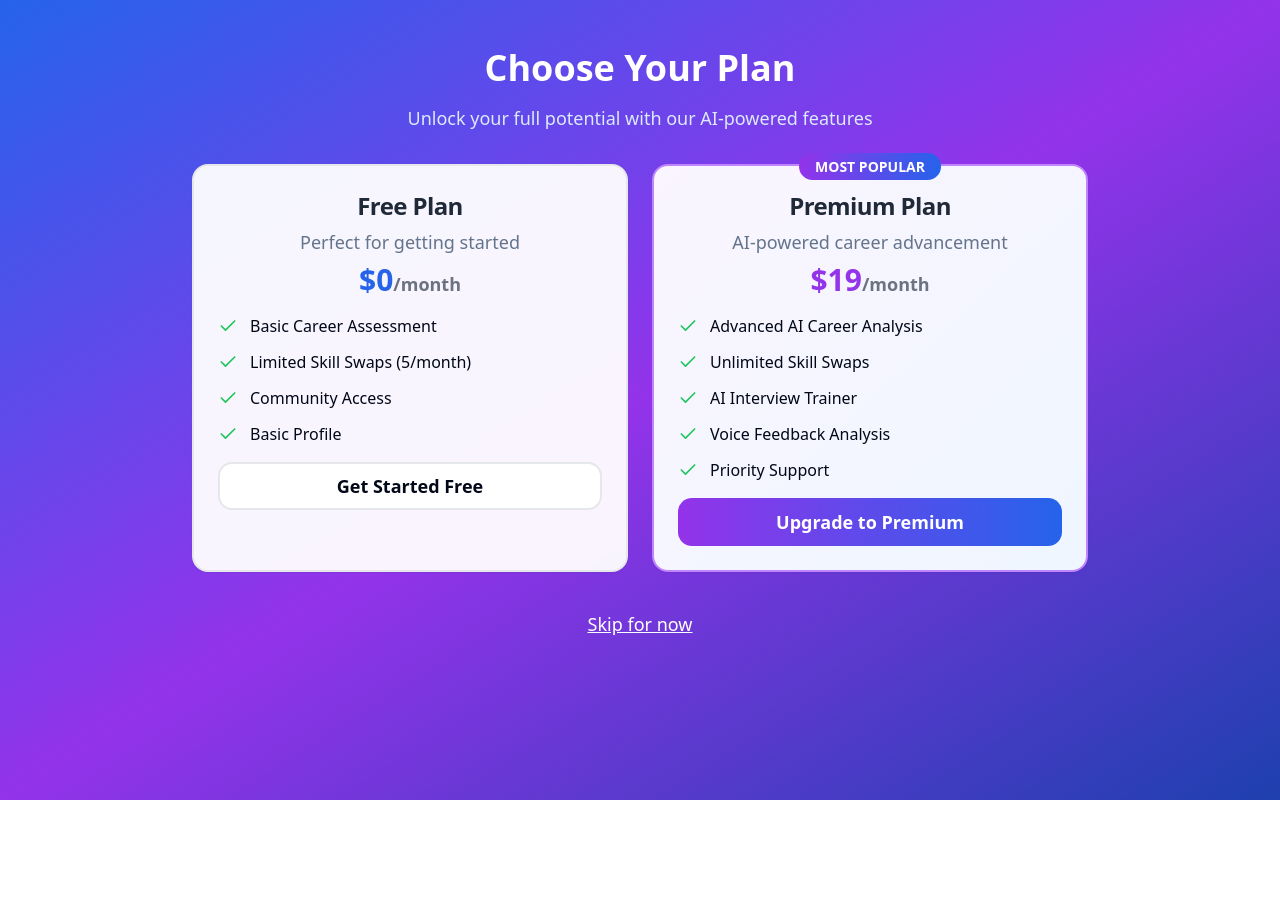
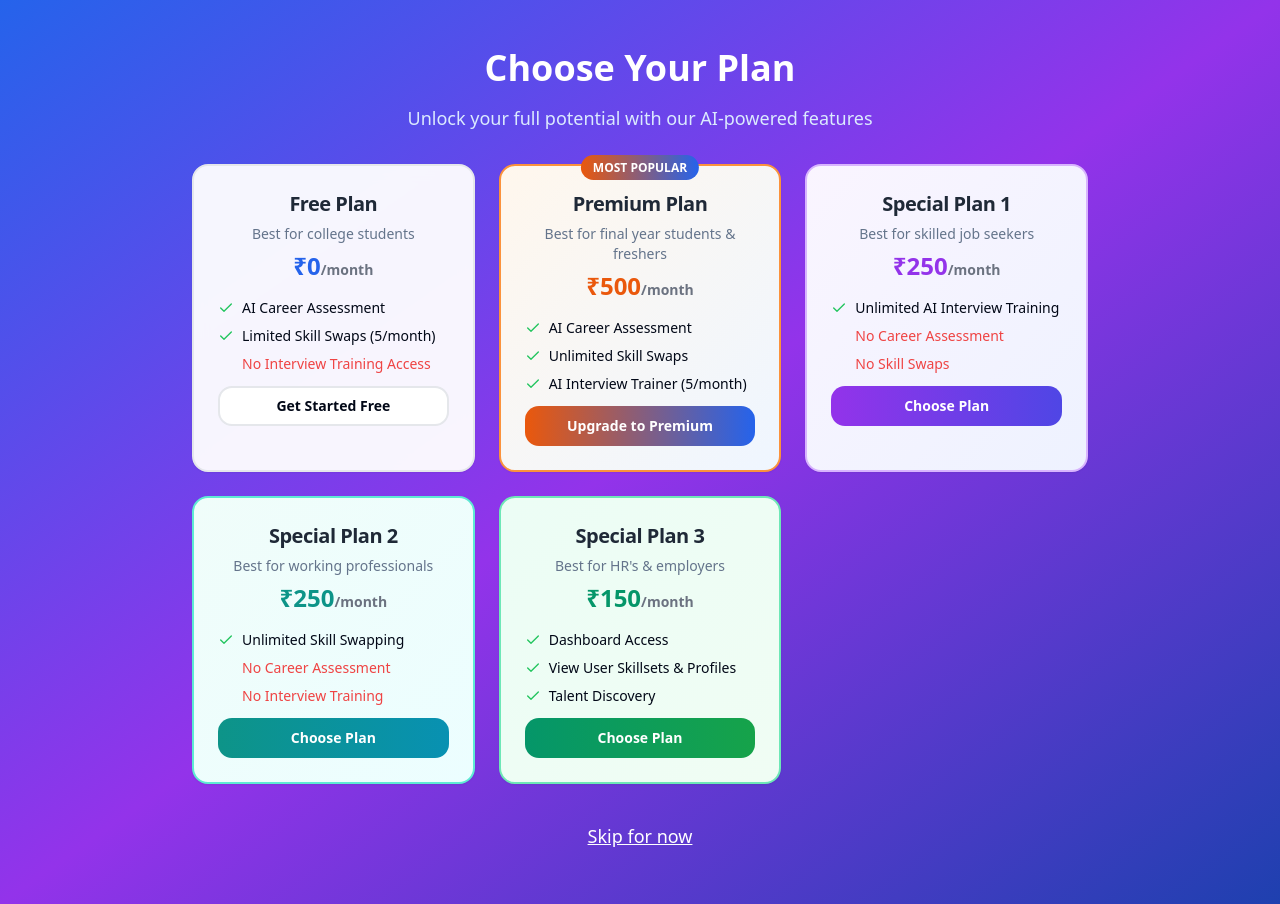
Before and after one commit to khailesh-kumar-sa/skill-it-prototype, a React (Vite) app: page /subscription in a window 1280 px wide. Before the commit the page ends 800 px from the top, so only its background shows below. Built offline with nearby package versions, Linux system fonts and the light colour scheme.

Commit message:
Add subscription plans
Implement 5 distinct subscription plans on the payment page, including Free, Premium, Special Plan 1, Special Plan 2, and Special Plan 3. Each plan details specific features and pricing in INR, with the "Skip for now" button remaining functional.

```diff
--- a/src/pages/Subscription.tsx
+++ b/src/pages/Subscription.tsx
@@ -24,81 +24,159 @@ const Subscription = () => {
           <p className="text-blue-100 text-lg">Unlock your full potential with our AI-powered features</p>
         </div>
 
-        <div className="grid md:grid-cols-2 gap-6 mb-8">
+        <div className="grid lg:grid-cols-3 md:grid-cols-2 gap-6 mb-8">
+          {/* Free Plan */}
           <Card className="border-2 border-gray-200 bg-white/95 backdrop-blur hover:shadow-xl transition-all duration-300 animate-scale-in">
             <CardHeader className="text-center pb-4">
-              <CardTitle className="text-2xl font-bold text-gray-800">Free Plan</CardTitle>
-              <CardDescription className="text-lg">Perfect for getting started</CardDescription>
-              <div className="text-3xl font-bold text-blue-600 mt-2">$0<span className="text-lg text-gray-500">/month</span></div>
+              <CardTitle className="text-xl font-bold text-gray-800">Free Plan</CardTitle>
+              <CardDescription className="text-sm">Best for college students</CardDescription>
+              <div className="text-2xl font-bold text-blue-600 mt-2">₹0<span className="text-sm text-gray-500">/month</span></div>
             </CardHeader>
-            <CardContent className="space-y-4">
-              <div className="space-y-3">
+            <CardContent className="space-y-3">
+              <div className="space-y-2">
                 <div className="flex items-center">
-                  <Check className="h-5 w-5 text-green-500 mr-3" />
-                  <span>Basic Career Assessment</span>
+                  <Check className="h-4 w-4 text-green-500 mr-2" />
+                  <span className="text-sm">AI Career Assessment</span>
                 </div>
                 <div className="flex items-center">
-                  <Check className="h-5 w-5 text-green-500 mr-3" />
-                  <span>Limited Skill Swaps (5/month)</span>
+                  <Check className="h-4 w-4 text-green-500 mr-2" />
+                  <span className="text-sm">Limited Skill Swaps (5/month)</span>
                 </div>
-                <div className="flex items-center">
-                  <Check className="h-5 w-5 text-green-500 mr-3" />
-                  <span>Community Access</span>
-                </div>
-                <div className="flex items-center">
-                  <Check className="h-5 w-5 text-green-500 mr-3" />
-                  <span>Basic Profile</span>
+                <div className="flex items-center text-red-500">
+                  <span className="text-sm ml-6">No Interview Training Access</span>
                 </div>
               </div>
               <Button
                 onClick={() => handleSubscribe('free')}
                 variant="outline"
-                className="w-full h-12 text-lg font-semibold hover:bg-blue-50 border-2 hover:border-blue-200"
+                className="w-full h-10 text-sm font-semibold hover:bg-blue-50 border-2 hover:border-blue-200"
               >
                 Get Started Free
               </Button>
             </CardContent>
           </Card>
 
-          <Card className="border-2 border-purple-400 bg-gradient-to-br from-purple-50 to-blue-50 hover:shadow-xl transition-all duration-300 animate-scale-in relative">
+          {/* Premium Plan */}
+          <Card className="border-2 border-orange-400 bg-gradient-to-br from-orange-50 to-blue-50 hover:shadow-xl transition-all duration-300 animate-scale-in relative">
             <div className="absolute -top-3 left-1/2 transform -translate-x-1/2">
-              <span className="bg-gradient-to-r from-purple-600 to-blue-600 text-white px-4 py-1 rounded-full text-sm font-semibold">
+              <span className="bg-gradient-to-r from-orange-600 to-blue-600 text-white px-3 py-1 rounded-full text-xs font-semibold">
                 MOST POPULAR
               </span>
             </div>
             <CardHeader className="text-center pb-4">
-              <CardTitle className="text-2xl font-bold text-gray-800">Premium Plan</CardTitle>
-              <CardDescription className="text-lg">AI-powered career advancement</CardDescription>
-              <div className="text-3xl font-bold text-purple-600 mt-2">$19<span className="text-lg text-gray-500">/month</span></div>
+              <CardTitle className="text-xl font-bold text-gray-800">Premium Plan</CardTitle>
+              <CardDescription className="text-sm">Best for final year students & freshers</CardDescription>
+              <div className="text-2xl font-bold text-orange-600 mt-2">₹500<span className="text-sm text-gray-500">/month</span></div>
             </CardHeader>
-            <CardContent className="space-y-4">
-              <div className="space-y-3">
+            <CardContent className="space-y-3">
+              <div className="space-y-2">
                 <div className="flex items-center">
-                  <Check className="h-5 w-5 text-green-500 mr-3" />
-                  <span>Advanced AI Career Analysis</span>
+                  <Check className="h-4 w-4 text-green-500 mr-2" />
+                  <span className="text-sm">AI Career Assessment</span>
                 </div>
                 <div className="flex items-center">
-                  <Check className="h-5 w-5 text-green-500 mr-3" />
-                  <span>Unlimited Skill Swaps</span>
+                  <Check className="h-4 w-4 text-green-500 mr-2" />
+                  <span className="text-sm">Unlimited Skill Swaps</span>
                 </div>
                 <div className="flex items-center">
-                  <Check className="h-5 w-5 text-green-500 mr-3" />
-                  <span>AI Interview Trainer</span>
-                </div>
-                <div className="flex items-center">
-                  <Check className="h-5 w-5 text-green-500 mr-3" />
-                  <span>Voice Feedback Analysis</span>
-                </div>
-                <div className="flex items-center">
-                  <Check className="h-5 w-5 text-green-500 mr-3" />
-                  <span>Priority Support</span>
+                  <Check className="h-4 w-4 text-green-500 mr-2" />
+                  <span className="text-sm">AI Interview Trainer (5/month)</span>
                 </div>
               </div>
               <Button
                 onClick={() => handleSubscribe('premium')}
-                className="w-full h-12 text-lg font-semibold bg-gradient-to-r from-purple-600 to-blue-600 hover:from-purple-700 hover:to-blue-700"
+                className="w-full h-10 text-sm font-semibold bg-gradient-to-r from-orange-600 to-blue-600 hover:from-orange-700 hover:to-blue-700"
               >
                 Upgrade to Premium
+              </Button>
+            </CardContent>
+          </Card>
+
+          {/* Special Plan 1 */}
+          <Card className="border-2 border-purple-300 bg-gradient-to-br from-purple-50 to-indigo-50 hover:shadow-xl transition-all duration-300 animate-scale-in">
+            <CardHeader className="text-center pb-4">
+              <CardTitle className="text-xl font-bold text-gray-800">Special Plan 1</CardTitle>
+              <CardDescription className="text-sm">Best for skilled job seekers</CardDescription>
+              <div className="text-2xl font-bold text-purple-600 mt-2">₹250<span className="text-sm text-gray-500">/month</span></div>
+            </CardHeader>
+            <CardContent className="space-y-3">
+              <div className="space-y-2">
+                <div className="flex items-center">
+                  <Check className="h-4 w-4 text-green-500 mr-2" />
+                  <span className="text-sm">Unlimited AI Interview Training</span>
+                </div>
+                <div className="flex items-center text-red-500">
+                  <span className="text-sm ml-6">No Career Assessment</span>
+                </div>
+                <div className="flex items-center text-red-500">
+                  <span className="text-sm ml-6">No Skill Swaps</span>
+                </div>
+              </div>
+              <Button
+                onClick={() => handleSubscribe('special1')}
+                className="w-full h-10 text-sm font-semibold bg-gradient-to-r from-purple-600 to-indigo-600 hover:from-purple-700 hover:to-indigo-700"
+              >
+                Choose Plan
+              </Button>
+            </CardContent>
+          </Card>
+
+          {/* Special Plan 2 */}
+          <Card className="border-2 border-teal-300 bg-gradient-to-br from-teal-50 to-cyan-50 hover:shadow-xl transition-all duration-300 animate-scale-in">
+            <CardHeader className="text-center pb-4">
+              <CardTitle className="text-xl font-bold text-gray-800">Special Plan 2</CardTitle>
+              <CardDescription className="text-sm">Best for working professionals</CardDescription>
+              <div className="text-2xl font-bold text-teal-600 mt-2">₹250<span className="text-sm text-gray-500">/month</span></div>
+            </CardHeader>
+            <CardContent className="space-y-3">
+              <div className="space-y-2">
+                <div className="flex items-center">
+                  <Check className="h-4 w-4 text-green-500 mr-2" />
+                  <span className="text-sm">Unlimited Skill Swapping</span>
+                </div>
+                <div className="flex items-center text-red-500">
+                  <span className="text-sm ml-6">No Career Assessment</span>
+                </div>
+                <div className="flex items-center text-red-500">
+                  <span className="text-sm ml-6">No Interview Training</span>
+                </div>
+              </div>
+              <Button
+                onClick={() => handleSubscribe('special2')}
+                className="w-full h-10 text-sm font-semibold bg-gradient-to-r from-teal-600 to-cyan-600 hover:from-teal-700 hover:to-cyan-700"
+              >
+                Choose Plan
+              </Button>
+            </CardContent>
+          </Card>
+
+          {/* Special Plan 3 */}
+          <Card className="border-2 border-emerald-300 bg-gradient-to-br from-emerald-50 to-green-50 hover:shadow-xl transition-all duration-300 animate-scale-in lg:col-start-2">
+            <CardHeader className="text-center pb-4">
+              <CardTitle className="text-xl font-bold text-gray-800">Special Plan 3</CardTitle>
+              <CardDescription className="text-sm">Best for HR's & employers</CardDescription>
+              <div className="text-2xl font-bold text-emerald-600 mt-2">₹150<span className="text-sm text-gray-500">/month</span></div>
+            </CardHeader>
+            <CardContent className="space-y-3">
+              <div className="space-y-2">
+                <div className="flex items-center">
+                  <Check className="h-4 w-4 text-green-500 mr-2" />
+                  <span className="text-sm">Dashboard Access</span>
+                </div>
+                <div className="flex items-center">
+                  <Check className="h-4 w-4 text-green-500 mr-2" />
+                  <span className="text-sm">View User Skillsets & Profiles</span>
+                </div>
+                <div className="flex items-center">
+                  <Check className="h-4 w-4 text-green-500 mr-2" />
+                  <span className="text-sm">Talent Discovery</span>
+                </div>
+              </div>
+              <Button
+                onClick={() => handleSubscribe('special3')}
+                className="w-full h-10 text-sm font-semibold bg-gradient-to-r from-emerald-600 to-green-600 hover:from-emerald-700 hover:to-green-700"
+              >
+                Choose Plan
               </Button>
             </CardContent>
           </Card>
```
